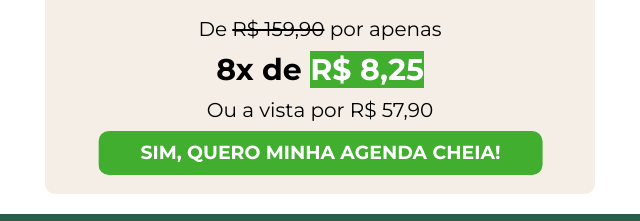
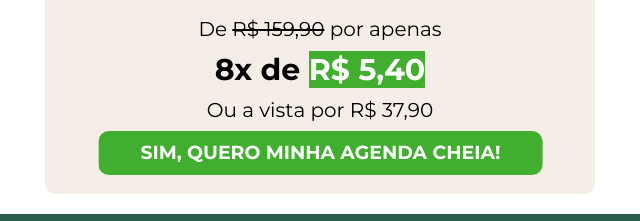
Before and after one commit to JuniorCesarMarques/landing-pages, a website: page tarot-verde.html in a window 1280 px wide. Shown: the part 5560-5781 px from the top of the page, 320-960 px from the left. Drawn offline with nearby package versions, Linux system fonts and the light colour scheme; files whose address does not match are found by name.

Commit message:
alteração no ticket

```diff
--- a/tarot-verde.html
+++ b/tarot-verde.html
@@ -317,9 +317,9 @@
             De <span class="old-price">R$ 159,90</span> por apenas
           </p>
           <p class="new-price-container">
-            8x de <span class="new-price">R$ 8,25</span>
+            8x de <span class="new-price">R$ 5,40</span>
           </p>
-          <p class="one-payment">Ou a vista por R$ 57,90</p>
+          <p class="one-payment">Ou a vista por R$ 37,90</p>
         </div>
         <a href="https://pay.kiwify.com.br/M4ZveN2"><button style="margin-top: 10px;" class="buy-button">Sim, quero minha agenda cheia!</button></a>
       </div>
```
